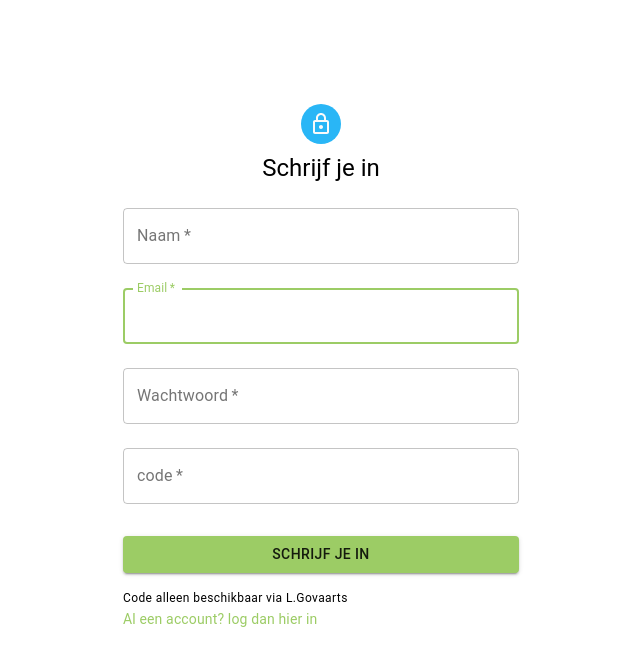
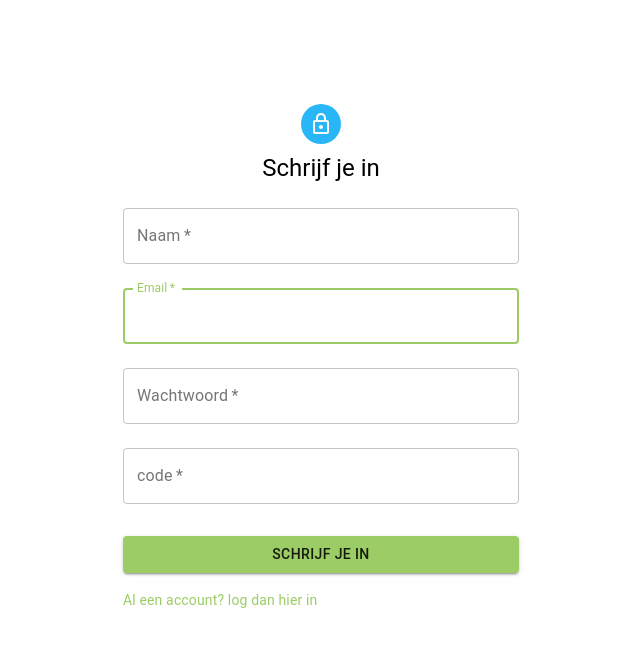
Before and after one commit to Luc-Govaarts/ToDo-front, a React (Create React App) app: page /signup in a window 1280 px wide. Shown: the top 666 px of the page, without its empty margins (319-959 px from the left). Built offline with nearby package versions, Linux system fonts and the light colour scheme.

Commit message:
persiting the sesion with redux thunk

```diff
--- a/src/App.js
+++ b/src/App.js
@@ -1,11 +1,18 @@
-import React from 'react'
+import React, { useEffect } from "react";
 import { Switch, Route } from 'react-router-dom'
-// import { useDispatch } from "react-redux";
+import { useDispatch } from "react-redux";
+import { getUserWithStoredToken } from "./Store/user/actions";
 import Homepage from './Pages/Homepage'
 import Login from './Pages/Login'
 import Signup from './Pages/Signup'
 
 function App() {
+	const dispatch = useDispatch();
+
+	useEffect(() => {
+	  dispatch(getUserWithStoredToken());
+	}, [dispatch]);
+
 	return (
 		<div className='App'>
 			<Switch>
--- a/src/Pages/Signup.js
+++ b/src/Pages/Signup.js
@@ -131,9 +131,6 @@ export default function SignUp() {
 							className={classes.submit}>
 							Schrijf je in
 						</Button>
-						<Typography component='p' variant='caption'>
-							Code alleen beschikbaar via L.Govaarts
-						</Typography>
 						<Link href='/login' variant='body2'>
 							{'Al een account? log dan hier in'}
 						</Link>
--- a/src/Store/user/reducer.js
+++ b/src/Store/user/reducer.js
@@ -1,7 +1,7 @@
 import { LOG_OUT, LOGIN_SUCCESS, TOKEN_STILL_VALID } from './actions'
 
 const initialState = {
-	token: null,
+	token: localStorage.getItem("token"),
 	name: null,
 	email: null,
 }
```
